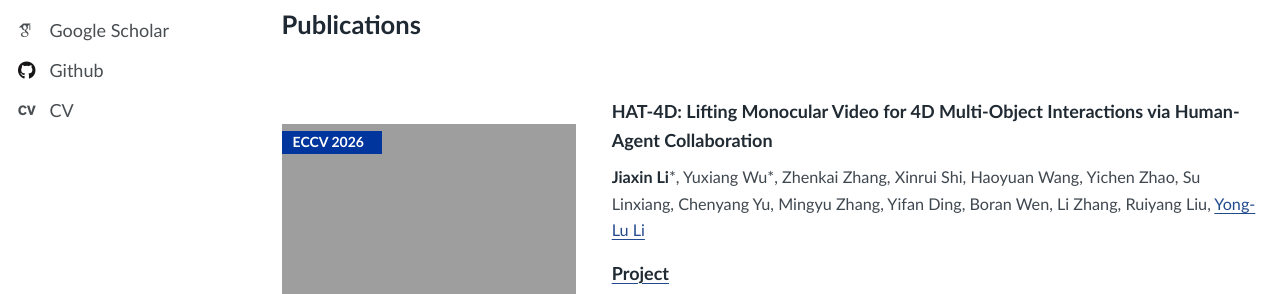
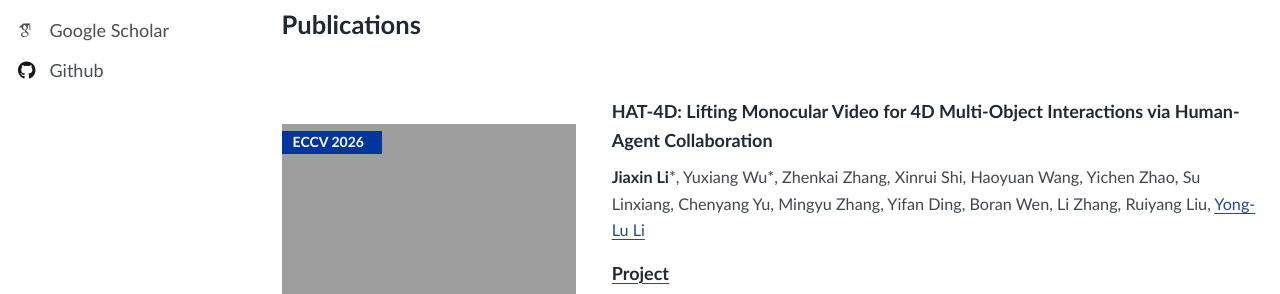
Before and after one commit to Lijiaxin0111/Lijiaxin0111.github.io, a Jekyll site: the page built from _pages/about.md, in a window 1280 px wide. Shown: the part 448-742 px from the top of the page. Built offline with Jekyll 4.4.1, drawn with Linux system fonts in a browser that asks for light colours; some web fonts are replaced.

Commit message:
(del) CV

```diff
--- a/_config.yml
+++ b/_config.yml
@@ -72,7 +72,7 @@ author:
   xing             : # Username
   youtube          : # Username
   zhihu            : # URL
-  resume           : "/cv/"
+  resume           :
 
 # Publication Category - The following the list of publication categories and their headings
 publication_category:
```
